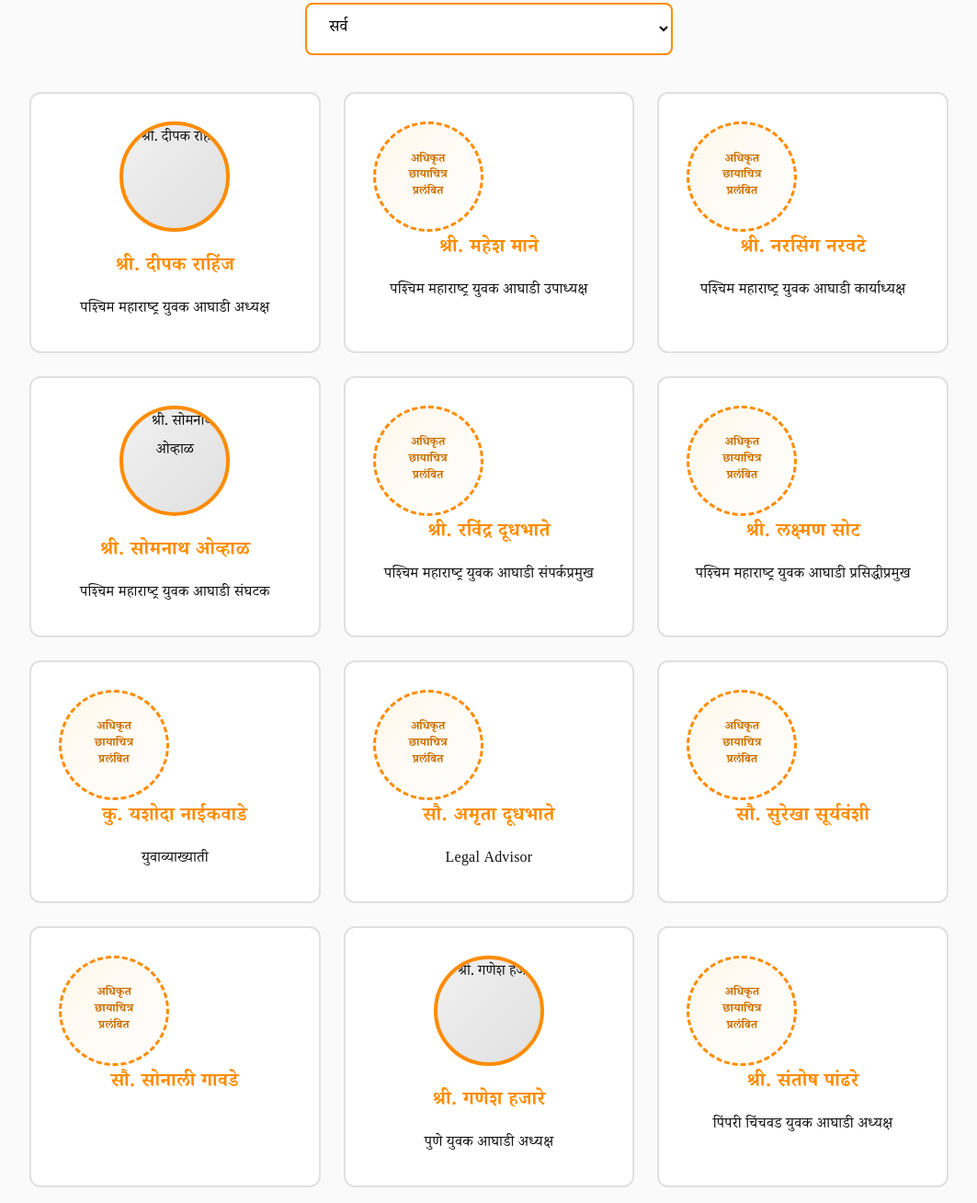
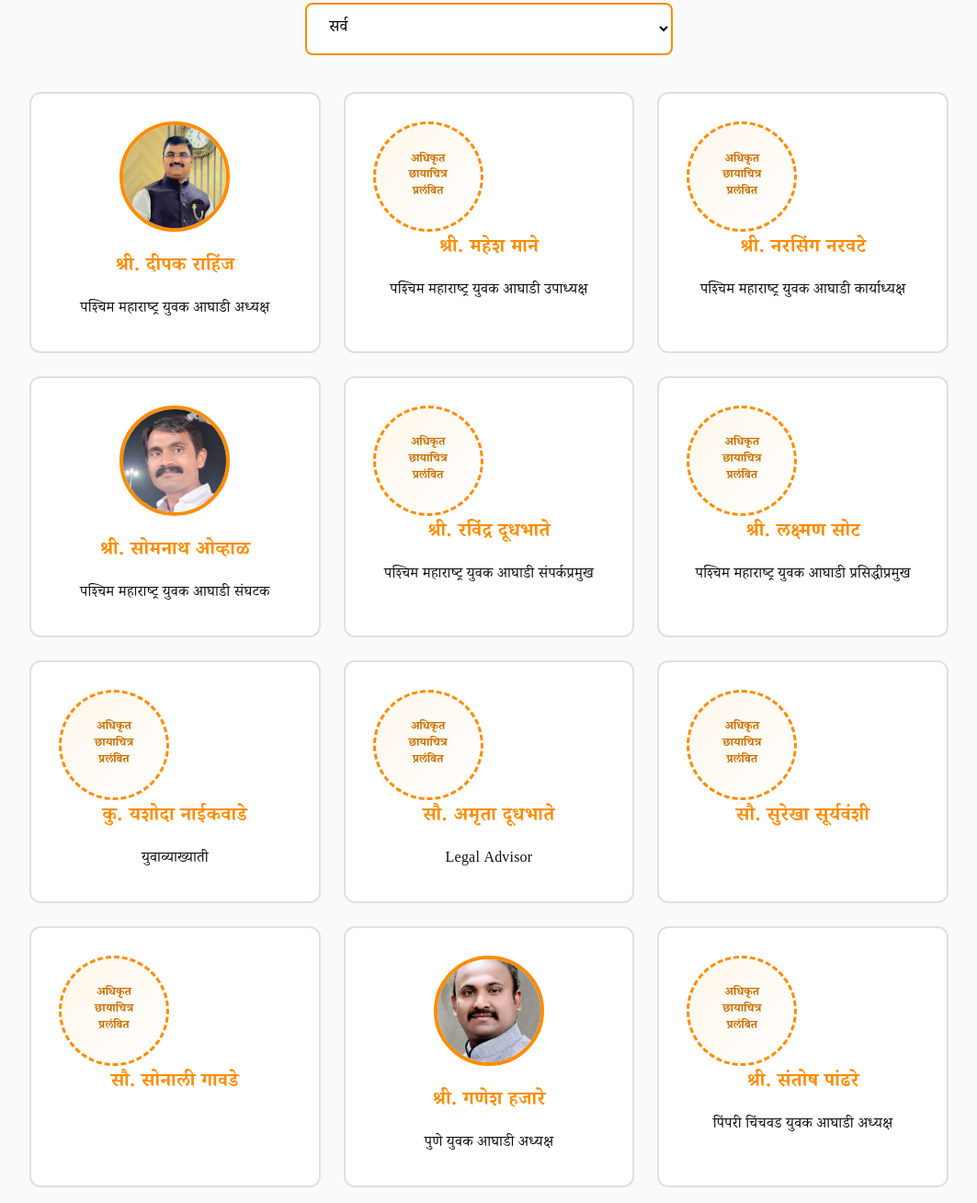
Before and after one commit to jatinrahinj2006-boop/Dhangar-Samaj-website, a plain HTML site: page index.html in a window 1280 px wide. Shown: the part 7832-9140 px from the top of the page at 92% size, without its empty margins (108-1171 px from the left). Drawn offline with Linux system fonts and the light colour scheme; the site is published under a folder, as on GitHub Pages, so addresses that start at the root find nothing.

Commit message:
Update index.html

```diff
--- a/index.html
+++ b/index.html
@@ -1732,7 +1732,7 @@ h1, h2, h3 {
 
             <div class="info-grid">
                 <div class="info-card" data-category="west-maharashtra">
-                    <img src="/assets/images/Deepak-Rahinj.jpg" alt="श्री. दीपक राहीज" class="info-image">
+                    <img src="assets/images/Deepak-Rahinj.jpg" alt="श्री. दीपक राहीज" class="info-image">
                     <h3>श्री. दीपक राहिंज</h3>
                     <p>पश्चिम महाराष्ट्र युवक आघाडी अध्यक्ष</p>
                 </div>
@@ -1750,7 +1750,7 @@ h1, h2, h3 {
                 </div>
 
                 <div class="info-card" data-category="west-maharashtra">
-                    <img src="/assets/images/somnathOvhal.jpeg" alt="श्री. सोमनाथ ओव्हाळ" class="info-image">
+                    <img src="assets/images/somnathOvhal.jpeg" alt="श्री. सोमनाथ ओव्हाळ" class="info-image">
                     <h3>श्री. सोमनाथ ओव्हाळ</h3>
                     <p>पश्चिम महाराष्ट्र युवक आघाडी संघटक</p>
                 </div>
@@ -1792,7 +1792,7 @@ h1, h2, h3 {
                 </div>
 
                 <div class="info-card" data-category="pune">
-                    <img src="/assets/images/ganeshHajare.jpeg" alt="श्री. गणेश हजारे" class="info-image">
+                    <img src="assets/images/ganeshHajare.jpeg" alt="श्री. गणेश हजारे" class="info-image">
                     <h3>श्री. गणेश हजारे</h3>
                     <p>पुणे युवक आघाडी अध्यक्ष</p>
                 </div>
```
